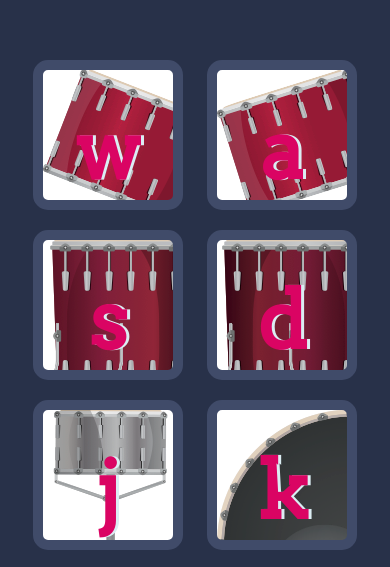
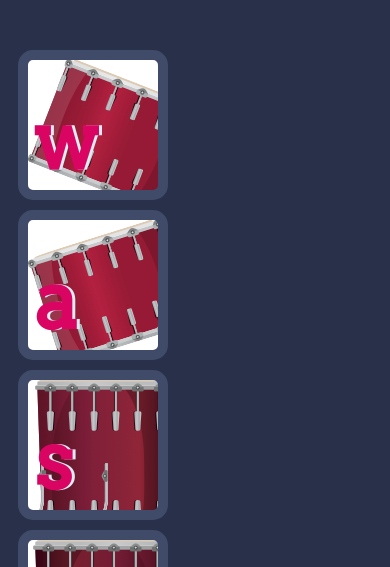
Before and after one commit to thisisTARAN/Drum-Kit, a plain HTML site: page index.html in a window 390 px wide. Shown: the part 255-822 px from the top of the page. Drawn offline with Linux system fonts and the light colour scheme.

Commit message:
Update styles.css

```diff
--- a/styles.css
+++ b/styles.css
@@ -79,3 +79,9 @@ footer {
   margin: 10px;
   background-color: white;
 }
+
+@media (max-width:500px){
+  .drum{
+    display: flex;
+    flex-wrap:wrap;
+  }}
```
